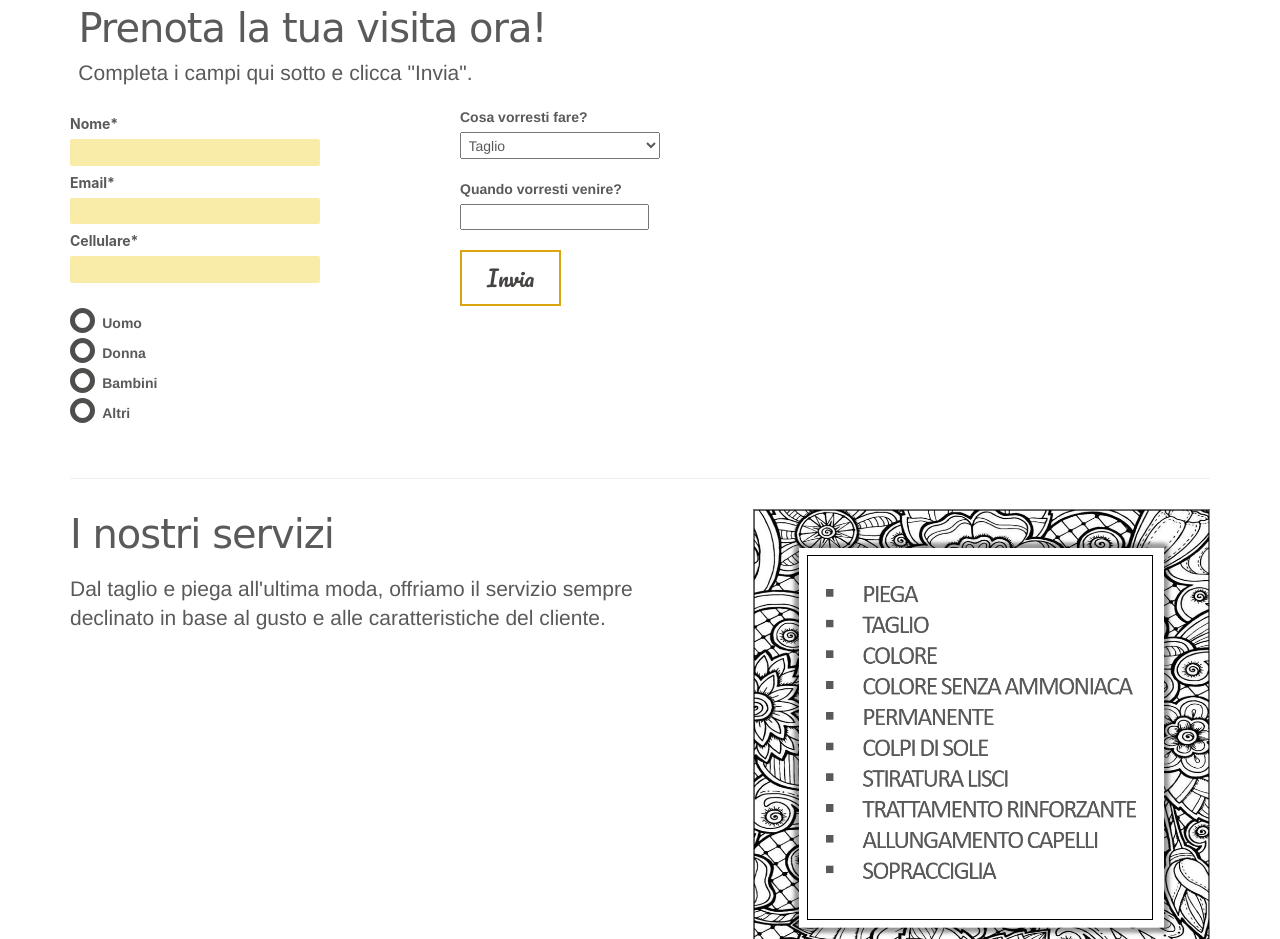
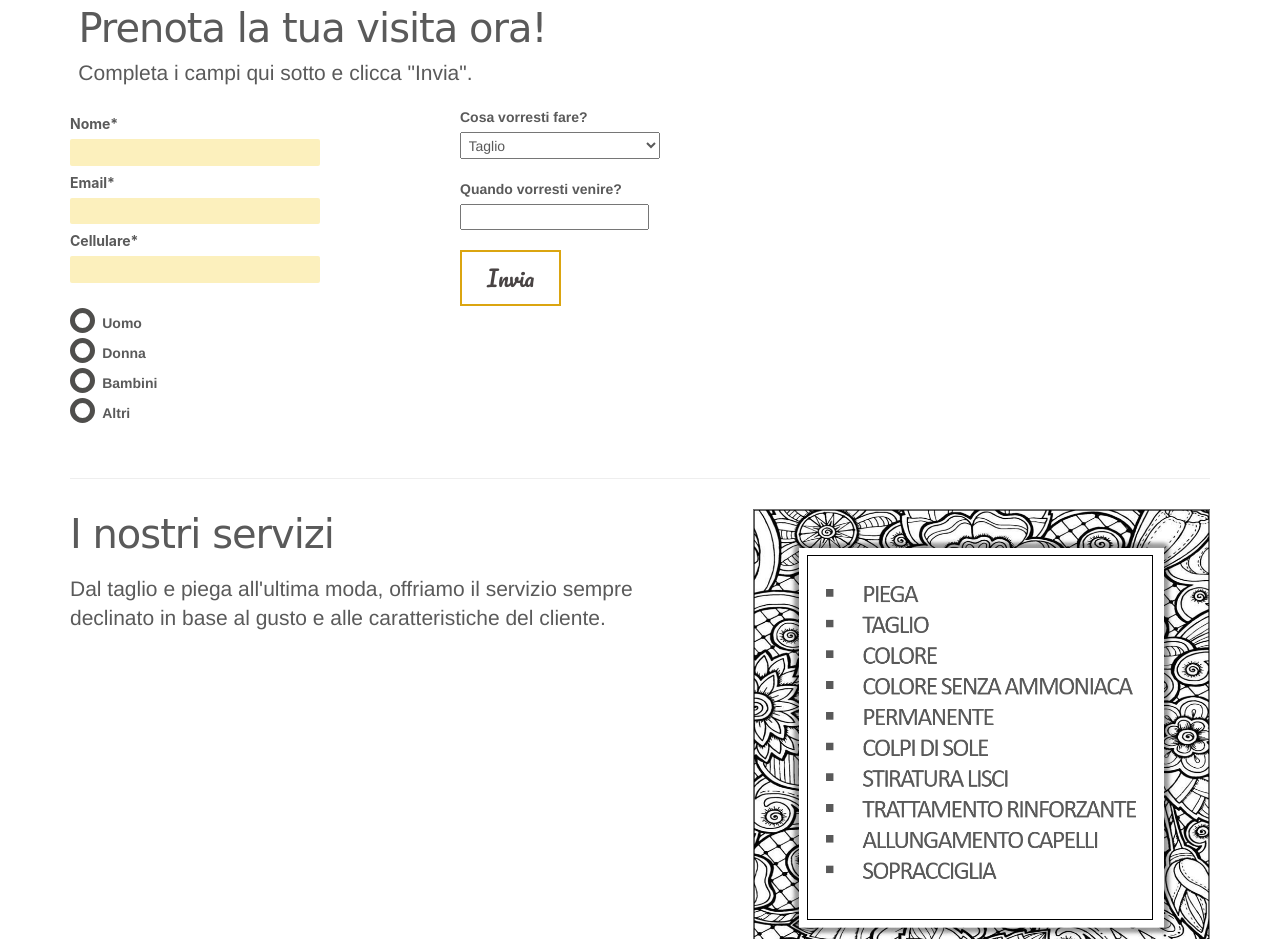
Before and after one commit to Minso-xyz/hairsalon-booking, a plain HTML site: page src/main/resources/public/index.html in a window 1280 px wide. Shown: the part 818-1757 px from the top of the page. Drawn offline with nearby package versions, Linux system fonts and the light colour scheme; files whose address does not match are found by name; a web font is replaced by a local one.

Commit message:
update css

```diff
--- a/src/main/resources/public/carousel.css
+++ b/src/main/resources/public/carousel.css
@@ -226,7 +226,7 @@ body {
   color: inherit;
   padding: 1.5 rem 2rem;
   border-radius: 2px;
-  background-color: rgba(241, 204, 38, 0.4);
+  background-color: rgba(247, 218, 90, 0.4);
   border: none;
   border-bottom: 3px solid transparent;
   width: 250px;
```
